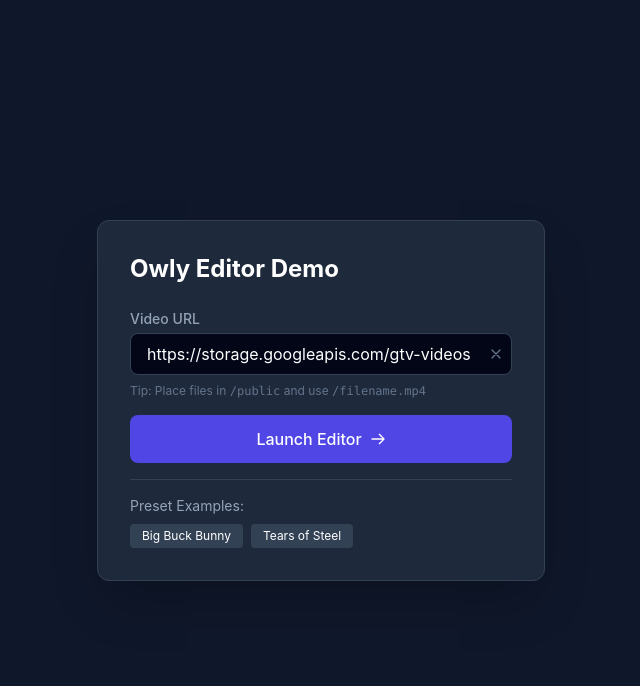
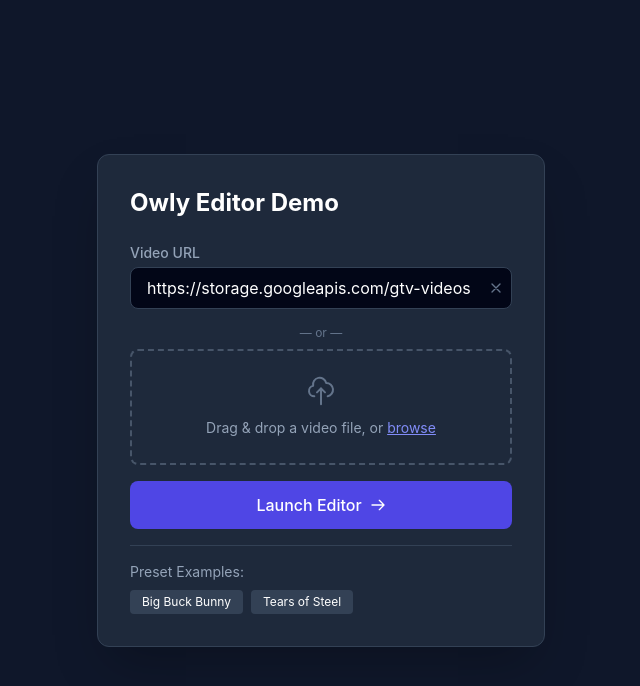
Before and after one commit to adinarayanan2003/FrameForge, a Next.js app: page / in a window 1280 px wide. Shown: the top 686 px of the page, without its empty margins (319-959 px from the left). Built offline with nearby package versions, Linux system fonts and the light colour scheme.

Commit message:
feat: add local file import with drag-and-drop support

```diff
--- a/src/app/page.tsx
+++ b/src/app/page.tsx
@@ -132,9 +132,47 @@ export default function DemoPage() {
                                     </button>
                                 )}
                             </div>
-                            <p className="text-xs text-slate-500 mt-2">
-                                Tip: Place files in <code>/public</code> and use <code>/filename.mp4</code>
-                            </p>
+                        </div>
+
+                        {/* Local File Upload */}
+                        <div className="relative">
+                            <div className="text-center text-slate-500 text-xs my-2">— or —</div>
+                            <label
+                                className="block w-full border-2 border-dashed border-slate-600 hover:border-indigo-500 rounded-lg p-6 cursor-pointer transition-colors text-center"
+                                onDragOver={(e) => { e.preventDefault(); e.currentTarget.classList.add('border-indigo-500') }}
+                                onDragLeave={(e) => { e.currentTarget.classList.remove('border-indigo-500') }}
+                                onDrop={(e) => {
+                                    e.preventDefault()
+                                    e.currentTarget.classList.remove('border-indigo-500')
+                                    const file = e.dataTransfer.files[0]
+                                    if (file && file.type.startsWith('video/')) {
+                                        const blobUrl = URL.createObjectURL(file)
+                                        setVideoUrl(blobUrl)
+                                    }
+                                }}
+                            >
+                                <input
+                                    type="file"
+                                    accept="video/*"
+                                    className="hidden"
+                                    onChange={(e) => {
+                                        const file = e.target.files?.[0]
+                                        if (file) {
+                                            const blobUrl = URL.createObjectURL(file)
+                                            setVideoUrl(blobUrl)
+                                        }
+                                    }}
+                                />
+                                <svg className="w-8 h-8 mx-auto text-slate-500 mb-2" fill="none" stroke="currentColor" viewBox="0 0 24 24">
+                                    <path strokeLinecap="round" strokeLinejoin="round" strokeWidth={1.5} d="M7 16a4 4 0 01-.88-7.903A5 5 0 1115.9 6L16 6a5 5 0 011 9.9M15 13l-3-3m0 0l-3 3m3-3v12" />
+                                </svg>
+                                <span className="text-sm text-slate-400">
+                                    Drag & drop a video file, or <span className="text-indigo-400 underline">browse</span>
+                                </span>
+                            </label>
+                            {videoUrl.startsWith('blob:') && (
+                                <p className="text-xs text-green-400 mt-2 text-center">✓ Local file loaded</p>
+                            )}
                             {error && <p className="text-red-400 text-sm mt-2">{error}</p>}
                         </div>
 
```
